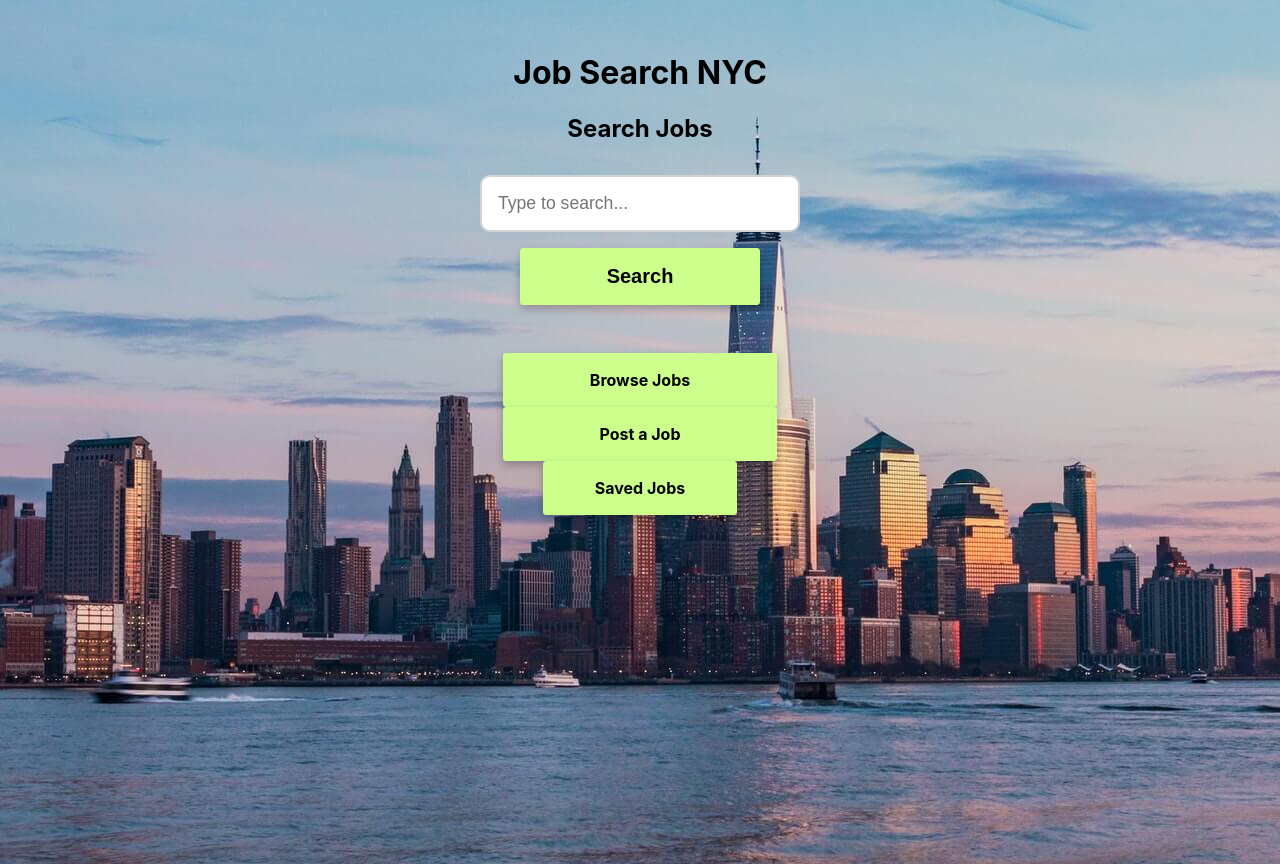
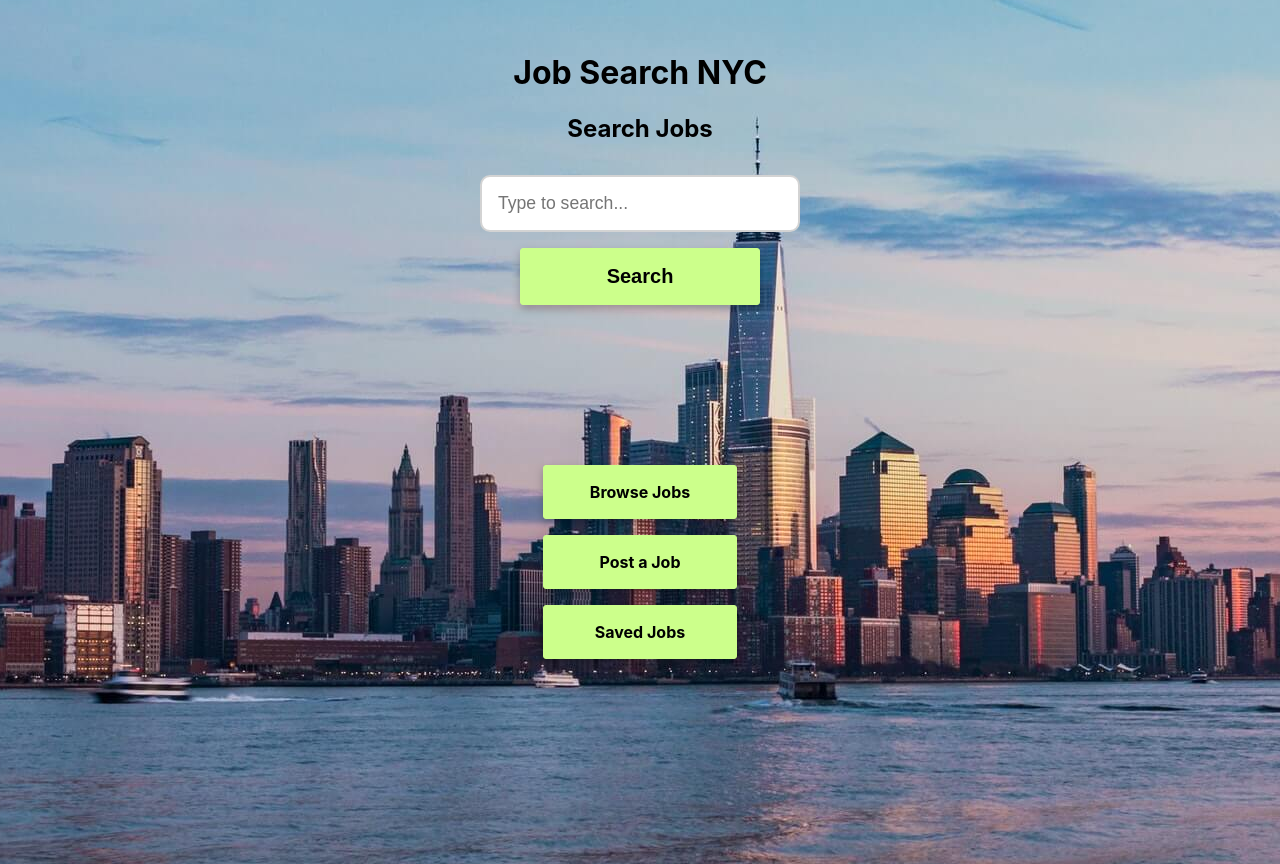
Before and after one commit to cisc-4800-group-6/nyc-jobs-finder, a React (Create React App) app: page / in a window 1280 px wide. Built offline with nearby package versions, Linux system fonts and the light colour scheme.

Commit message:
Update Home.css

```diff
--- a/src/views/Home/Home.css
+++ b/src/views/Home/Home.css
@@ -32,12 +32,14 @@ html{
 }
 
 .Home-buttons {
-  margin: 3rem auto 0;
+  margin: 10rem auto;
   display: flex;
   flex-direction: column;
-  justify-self: center;
 }
 
 .Home-button {
-  margin: 0 auto;
+  margin-bottom: 1rem;
+  width: 50px;
+  margin-left: auto;
+  margin-right: auto;
 }
```
